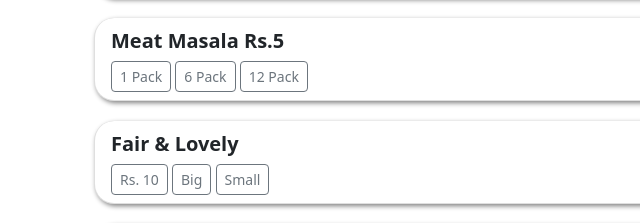
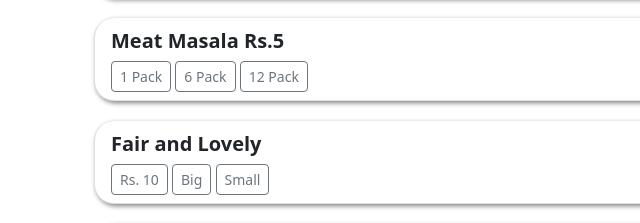
Before and after one commit to yashkumat/list, a plain HTML site: page index.html in a window 1280 px wide. Shown: the part 3064-3287 px from the top of the page, 0-640 px from the left. Drawn offline with nearby package versions, Linux system fonts and the light colour scheme.

Commit message:
Update index.html

```diff
--- a/index.html
+++ b/index.html
@@ -408,7 +408,7 @@
               </div>
             </li>
             <li class="list-group-item">
-                <div class="fw-bold title">Fair & Lovely</div>
+                <div class="fw-bold title">Fair and Lovely</div>
                 <div>
                   <button class="btn btn-outline-secondary btn-sm" onclick="add_item('Fair and Lovely',['Rs. 10'])">Rs. 10</button>
                   <button class="btn btn-outline-secondary btn-sm" onclick="add_item('Fair and Lovely',['Big'])">Big</button>
```
